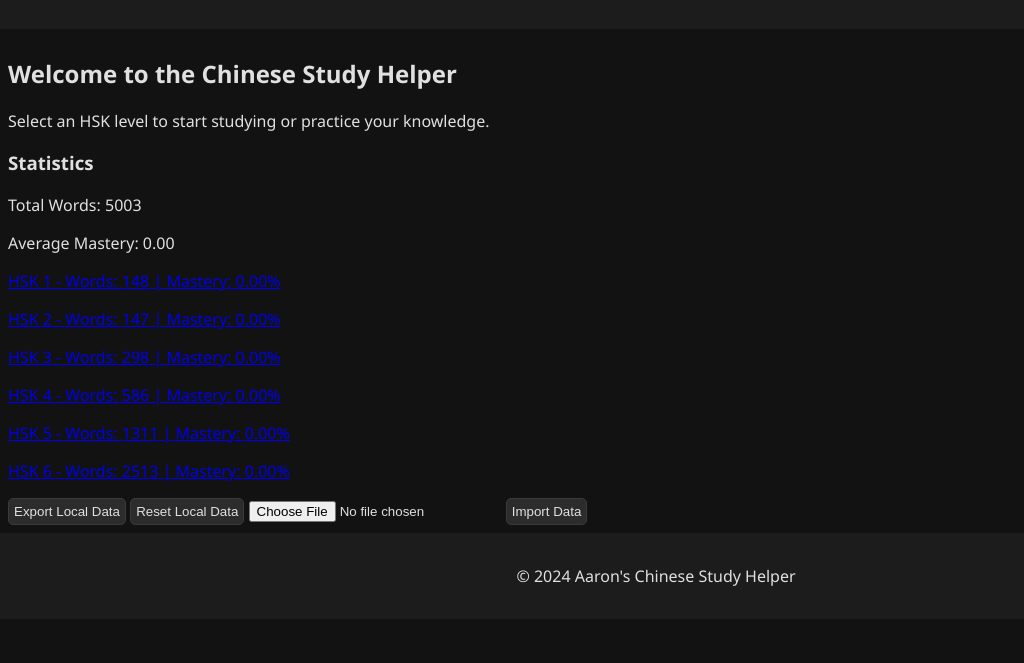
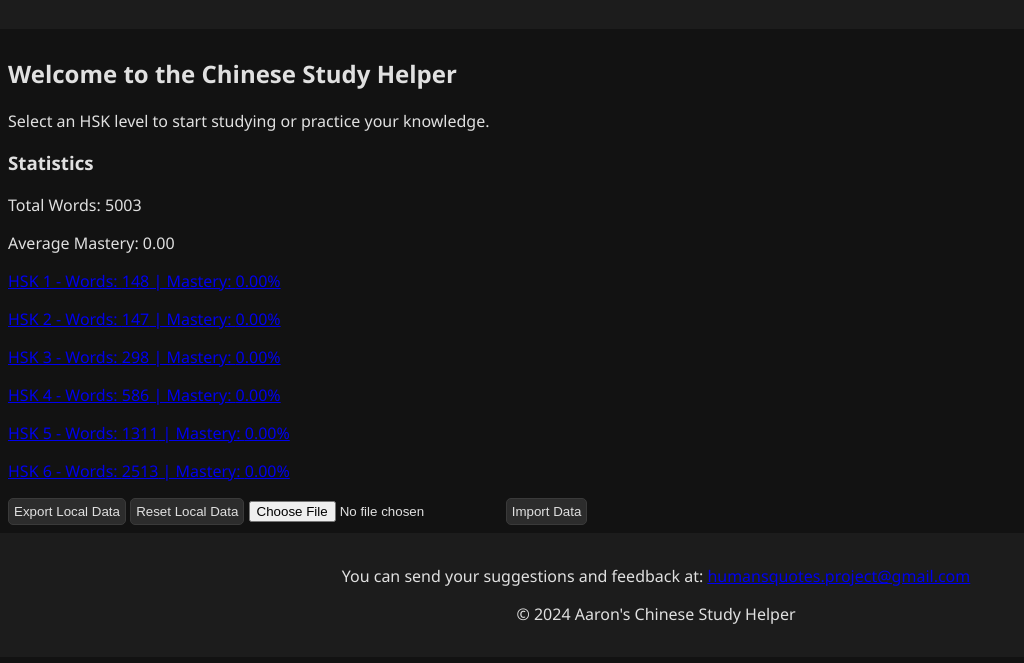
Before and after one commit to Aaron-Gassier/HSK-Mastery, a plain HTML site: page index.html in a window 1280 px wide. Shown: the part 127-790 px from the top of the page, without its empty margins (0-1024 px from the left). Drawn offline with Linux system fonts and the light colour scheme.

Commit message:
add email

```diff
--- a/index.html
+++ b/index.html
@@ -58,6 +58,7 @@
         <button id="importDataButton">Import Data</button>
     </main>
     <footer>
+        <p>You can send your suggestions and feedback at: <a href="mailto:someone@example.com">humansquotes.project@gmail.com</a></p>
         <p>&copy; 2024 Aaron's Chinese Study Helper</p>
     </footer>
 </body>
```
